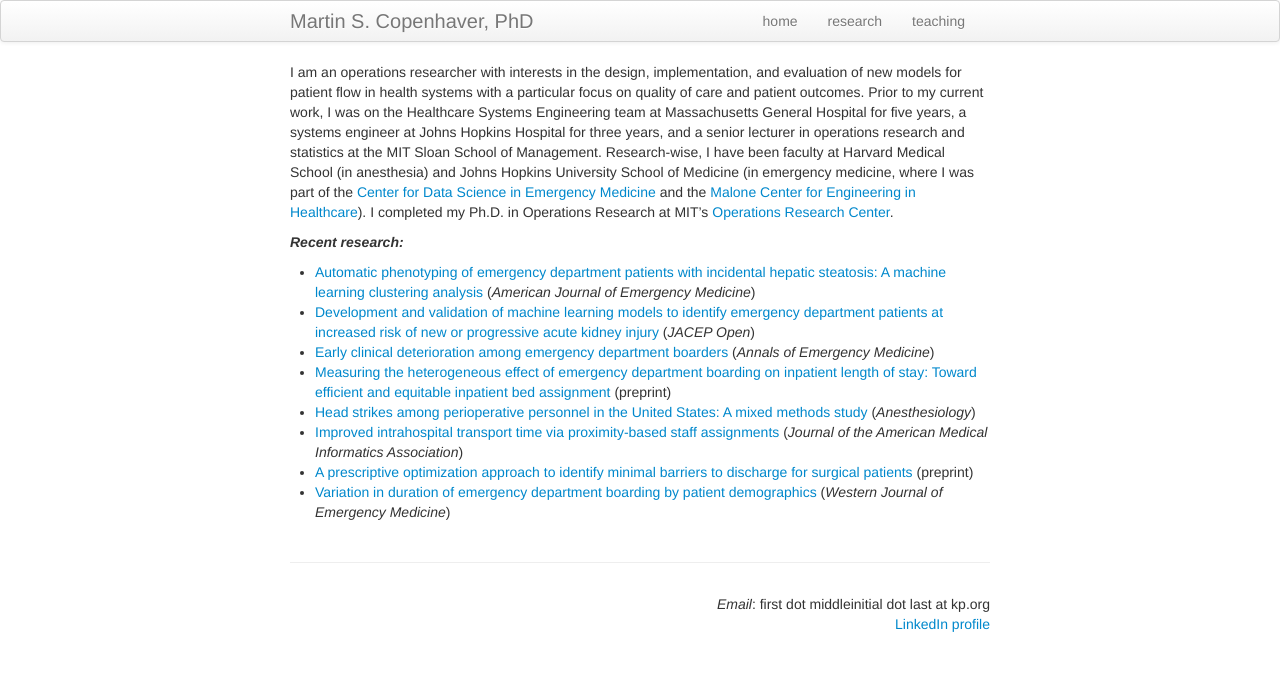
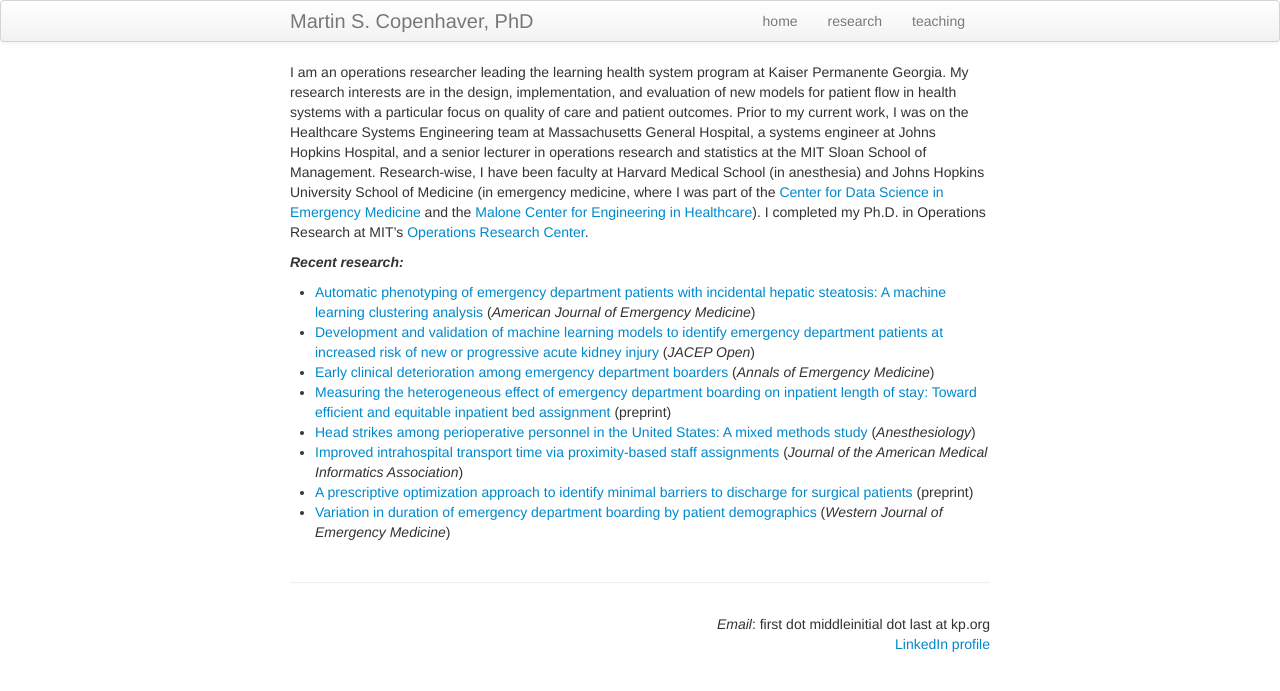
Before and after one commit to martincopenhaver/martincopenhaver.github.io, a Jekyll site: the page built from index.md, in a window 1280 px wide. Shown: the top 691 px of the page. Built offline with Jekyll 4.4.1, drawn with Linux system fonts in a browser that asks for light colours.

Commit message:
Update index.md

```diff
--- a/index.md
+++ b/index.md
@@ -8,7 +8,7 @@ redirect_from:
   - /about.html
 ---
 
-I am an operations researcher with interests in the design, implementation, and evaluation of new models for patient flow in health systems with a particular focus on quality of care and patient outcomes. Prior to my current work, I was on the Healthcare Systems Engineering team at Massachusetts General Hospital for five years, a systems engineer at Johns Hopkins Hospital for three years, and a senior lecturer in operations research and statistics at the MIT Sloan School of Management. Research-wise, I have been faculty at Harvard Medical School (in anesthesia) and Johns Hopkins University School of Medicine (in emergency medicine, where I was part of the [Center for Data Science in Emergency Medicine](https://cdem.jh.edu) and the [Malone Center for Engineering in Healthcare](https://malonecenter.jhu.edu/)). I completed my Ph.D. in Operations Research at MIT's [Operations Research Center](http://orc.mit.edu/).
+I am an operations researcher leading the learning health system program at Kaiser Permanente Georgia. My research interests are in the design, implementation, and evaluation of new models for patient flow in health systems with a particular focus on quality of care and patient outcomes. Prior to my current work, I was on the Healthcare Systems Engineering team at Massachusetts General Hospital, a systems engineer at Johns Hopkins Hospital, and a senior lecturer in operations research and statistics at the MIT Sloan School of Management. Research-wise, I have been faculty at Harvard Medical School (in anesthesia) and Johns Hopkins University School of Medicine (in emergency medicine, where I was part of the [Center for Data Science in Emergency Medicine](https://cdem.jh.edu) and the [Malone Center for Engineering in Healthcare](https://malonecenter.jhu.edu/)). I completed my Ph.D. in Operations Research at MIT's [Operations Research Center](http://orc.mit.edu/).
 
 ##### _Recent research:_
 * [Automatic phenotyping of emergency department patients with incidental hepatic steatosis: A machine learning clustering analysis](https://www.sciencedirect.com/science/article/abs/pii/S0735675726002561) (_American Journal of Emergency Medicine_)
```
